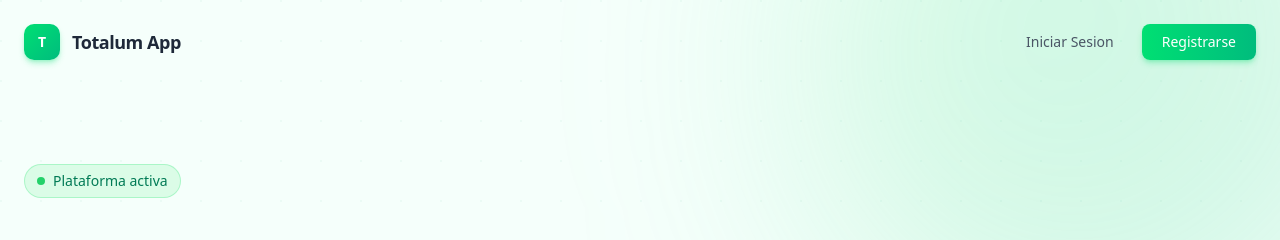
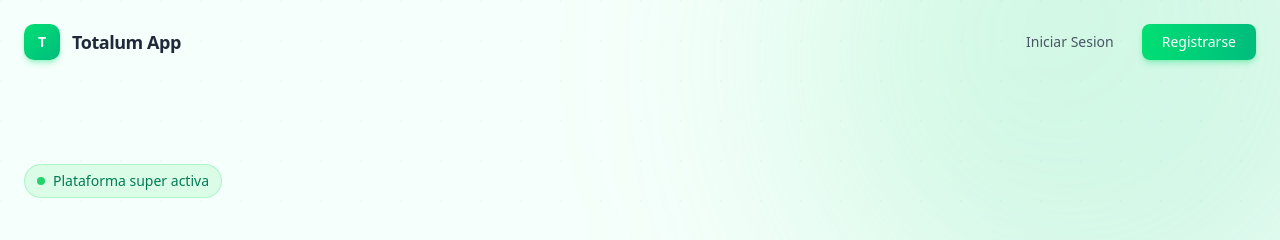
Before and after one commit to speed-paradigm/test-totalum2, a Next.js app: page / in a window 1280 px wide. Shown: the top 240 px of the page. Built offline with nearby package versions, Linux system fonts and the light colour scheme.

Commit message:
feat: Update text to "Plataforma super activa"

```diff
--- a/src/app/page.tsx
+++ b/src/app/page.tsx
@@ -52,7 +52,7 @@ export default function HomePage() {
         <div className={`max-w-3xl transition-all duration-1000 delay-200 ${mounted ? 'opacity-100 translate-y-0' : 'opacity-0 translate-y-8'}`}>
           <div className="inline-flex items-center gap-2 px-3 py-1.5 rounded-full bg-green-100 border border-green-300/50 text-sm text-emerald-700 mb-8">
             <span className="w-2 h-2 rounded-full bg-green-500 animate-pulse" />
-            Plataforma activa
+            Plataforma super activa
           </div>
 
           <h1 className="text-5xl md:text-7xl font-bold tracking-tight leading-[1.1] mb-6 text-gray-900">
```
